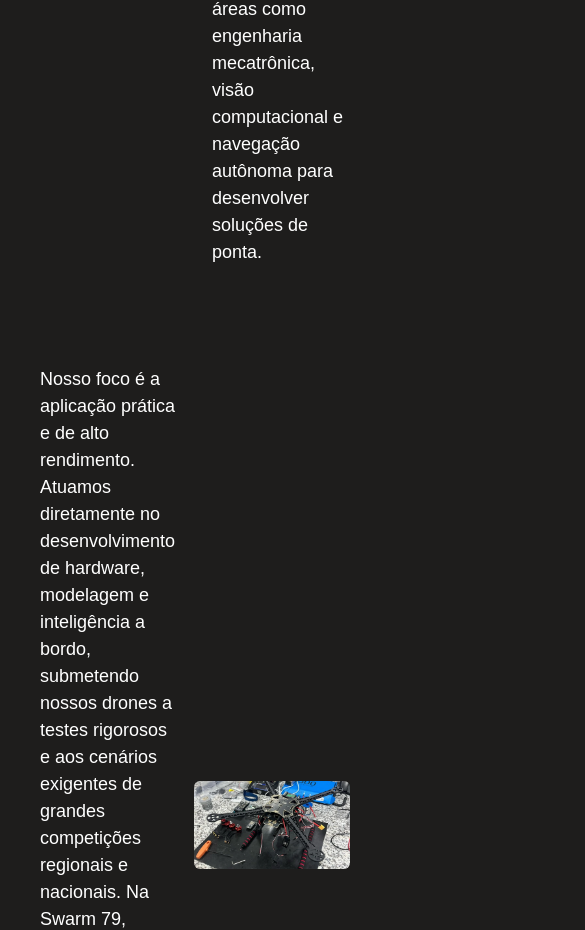
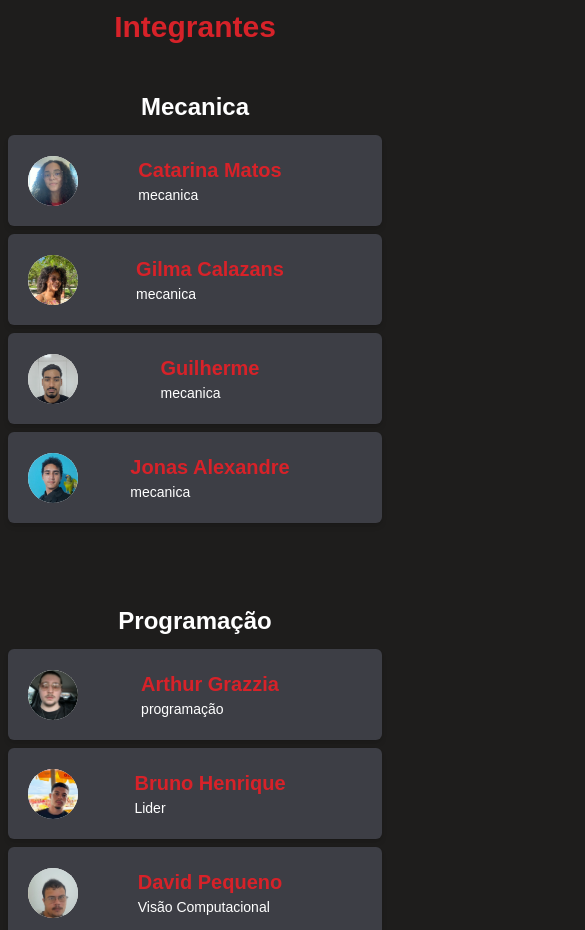
Before and after one commit to david-p-marinho/swarm, a Next.js app: page /sobre in a window 390 px wide. Shown: the part 877-1807 px from the top of the page, 585 px wide, since content can reach past the window. Built offline with nearby package versions, Linux system fonts and the light colour scheme.

Commit message:
[visual]

```diff
--- a/app/sobre/components/memberList.tsx
+++ b/app/sobre/components/memberList.tsx
@@ -3,47 +3,17 @@ import { useState } from "react"
 import MemberCard from "./merberCard"
 
 interface props {
-    sub: number,
-    eletronica: Member[],
-    marketing: Member[],
-    mecanica: Member[],
-    ti: Member[],
-    gestao: Member[]
+    sub: string,
+    selectedData: Member[],
 }
 
-const MemberList = ({ sub, eletronica, marketing, mecanica, ti, gestao }: props) => {
-
-    var data = mecanica
-    var title = "mecanica"
-
-    switch (sub) {
-        case 0:
-            data = mecanica
-            title = "Mecanica"
-            break
-        case 1:
-            data = ti
-            title = "Programação"
-            break
-        case 2:
-            data = marketing
-            title = "Marketing"
-            break
-        case 3:
-            data = eletronica
-            title = "Eletronica"
-            break
-        case 4:
-            data = gestao
-            title = "Gestão"
-    }
-
+const MemberList = ({ sub, selectedData }: props) => {
     return (
-        <div className="mb-20">
-            <h2 className="text-center text-white text-[24px] font-bold mt-[40px] mb-[10px]">{title}</h2>
-            <div className="grid grid-cols-4 gap-x-4 gap-y-2">
+        <div className="mb-20 w-[100dvw]">
+            <h2 className="text-center text-white text-[24px] font-bold mt-[40px] mb-[10px]">{sub}</h2>
+            <div className="flex mx-2 flex-col md:grid md:grid-cols-4 gap-x-4 gap-y-2">
                 {
-                    data?.map((data, index) => (
+                    selectedData?.map((data, index) => (
                         <MemberCard key={index} name={data.name} img={data.img} position={data.position} links={data.links} />
                     ))
                 }
--- a/app/sobre/components/merberCard.tsx
+++ b/app/sobre/components/merberCard.tsx
@@ -5,24 +5,23 @@ import { RiUserLine } from "react-icons/ri"
 const MemberCard = ({ name, img, position, links }: Member) => {
 
     return (
-        <div className="w-[220px] h-[300px] bg-[#3D3E45] rounded-md flex flex-col items-center justify-center p-5 shadow-md">
-            <div className="w-[70px] h-[70px] bg-white rounded-full flex justify-center items-center">
+        <div className="bg-[#3D3E45] rounded-md flex justify-between items-center p-5 shadow-md md:w-[220px] md:h-[300px] md:flex-col md:justify-center">
+            <div className="w-[50px] h-[50px] md:w-[70px] md:h-[70px] bg-white rounded-full flex justify-center items-center">
                 {
                     img != "" ? (
-                        <Image className="w-[70px] h-[70px] object-cover rounded-full" src={img} alt="Foto da equipe" height={70} width={70} />
-                    ) :
-                        (
-                            <RiUserLine className="w-[60px] h-[60px] text-black" />
-                        )
+                        <Image className="w-[50px] h-[50px] md:w-[70px] md:h-[70px] object-cover rounded-full" src={img} alt="Foto da equipe" height={70} width={70} />
+                    ) : (
+                        <RiUserLine className="md:w-[60px] md:h-[60px] text-black" />
+                    )
                 }
             </div>
 
-            <div className="w-full my-15">
+            <div className="w-fit h-full md:w-full">
                 <p className="text-[#D72229] text-[20px] font-bold">{name}</p>
                 <p className="text-[14px]">{position}</p>
             </div>
 
-            <div className="flex w-full justify-start">
+            <div className="flex flex-col md:flex-row md:w-full justify-start">
                 {
                     links.map((item, index) => (
                         <a target="_blank" className="mr-5 group" key={index} href={item.link}>
--- a/app/sobre/components/subAreaBtn.tsx
+++ b/app/sobre/components/subAreaBtn.tsx
@@ -1,7 +1,7 @@
 import { RiUserLine } from "react-icons/ri"
 
 interface props {
-    setArea: (val: number) => void
+    setArea: (val: string) => void
     isSelect: boolean
     title: string
     img: string
@@ -10,7 +10,7 @@ interface props {
 
 const SubAreaBtn = ({setArea, isSelect, title, img, index} : props) => {
     return(
-        <button className={`rounded-full w-[150px] h-[55px] flex items-center justify-center cursor-pointer px-5 ${isSelect ? 'bg-[#D72229] text-white': 'border border-[#D72229] text-[#D72229]'}`} onClick={() => setArea(index)}>
+        <button className={`rounded-full w-[150px] h-[55px] flex items-center justify-center cursor-pointer px-5 ${isSelect ? 'bg-[#D72229] text-white': 'border border-[#D72229] text-[#D72229]'}`} onClick={() => setArea(title)}>
             {/* @ts-ignore */}
                 <ion-icon name={img} className="w-[20px] h-[20px] mr-[10px]"></ion-icon>
             <p className="text-[14px] font-bold">{title}</p>
--- a/app/sobre/components/teamMembers.tsx
+++ b/app/sobre/components/teamMembers.tsx
@@ -8,25 +8,31 @@ import { Member } from "@/types/member"
 
 interface props {
     areas: SubArea[],
-    eletronica: Member[],
-    marketing: Member[],
-    mecanica: Member[],
-    ti: Member[],
-    gestao: Member[]
+    memberData: Record<string, Member[]>
 }
 
-const TeamMembers = ({ areas, eletronica, marketing, mecanica, ti, gestao }: props) => {
-    const [subArea, setSubArea] = useState(0)
+const TeamMembers = ({ areas, memberData }: props) => {
+    const [subArea, setSubArea] = useState('Mecanica')
 
     return (
         <div>
-            <div className="flex justify-center gap-4">
+            <div className="hidden md:block">
+                <div className="flex justify-center gap-4">
+                    {
+                        areas.map((sub, index) => (<SubAreaBtn key={index} setArea={setSubArea} isSelect={subArea == sub.title} title={sub.title} img={sub.icon} index={index} />))
+                    }
+                </div>
+
+                <MemberList sub={subArea} selectedData={memberData[subArea]} />
+            </div>
+
+            <div className="md:hidden">
                 {
-                    areas.map((sub, index) => (<SubAreaBtn key={index} setArea={setSubArea} isSelect={subArea == index} title={sub.title} img={sub.icon} index={index} />))
+                    areas.map((sub, index) => (
+                        <MemberList key={index} sub={sub.title} selectedData={memberData[sub.title]}/>
+                    ))
                 }
             </div>
-
-            <MemberList sub={subArea} eletronica={eletronica} marketing={marketing} mecanica={mecanica} ti={ti} gestao={gestao} />
         </div>
     )
 }
--- a/app/sobre/page.tsx
+++ b/app/sobre/page.tsx
@@ -5,7 +5,14 @@ import { GetSubs } from "@/utils/getSub";
 import { GetMembers } from "@/utils/getMembers";
 
 const areas = await GetSubs()
-const [eletronica, marketing, mecanica, ti, gestao] = await GetMembers()
+
+const mecanica = await GetMembers("Mecanica")
+const eletronica = await GetMembers("Eletronica")
+const ti = await GetMembers("Programação")
+const marketing = await GetMembers("Marketing")
+const gestao = await GetMembers("Gestao")
+
+const memberData = {Mecanica: mecanica, Eletronica: eletronica, Programação: ti, Marketing: marketing, Gestao: gestao}
 
 export default function About() {
     return (
@@ -14,13 +21,13 @@ export default function About() {
             <main className="flex flex-col items-center mt-15 mx-10">
                 <h1 className="text-[#D72229] text-[30px] font-bold py-10 mb-10">Sobre nos</h1>
 
-                <div className="flex justify-center gap-4 w-full items-center mb-[100px]">
-                    <Image className="aspect-video w-[40dvw] h-fit object-cover rounded-md" src={'/swarmImg4.webp'} alt="Foto da equipe" height={422} width={456}  />
+                <div className="flex flex-col md:flex-row justify-center gap-4 w-full items-center mb-[100px]">
+                    <Image className="aspect-video w-[100dvw] md:w-[40dvw] h-fit object-cover rounded-md" src={'/swarmImg4.webp'} alt="Foto da equipe" height={422} width={456}  />
 
-                    <p className="w-[40dvw] text-[18px]">A Swarm 79 é um grupo de pesquisa e competição focado em robótica e sistemas aéreos não tripulados. Nascido no ecossistema universitário, o projeto une teoria e prática na construção, programação e otimização de drones autônomos. Nossa equipe é movida pela curiosidade científica e pelo desafio técnico, explorando áreas como engenharia mecatrônica, visão computacional e navegação autônoma para desenvolver soluções de ponta.</p>
+                    <p className="w-full md:w-[40dvw] text-[18px]">A Swarm 79 é um grupo de pesquisa e competição focado em robótica e sistemas aéreos não tripulados. Nascido no ecossistema universitário, o projeto une teoria e prática na construção, programação e otimização de drones autônomos. Nossa equipe é movida pela curiosidade científica e pelo desafio técnico, explorando áreas como engenharia mecatrônica, visão computacional e navegação autônoma para desenvolver soluções de ponta.</p>
                 </div>
 
-                <div className="flex justify-center gap-4 w-full items-center mb-35">
+                <div className="hidden md:flex justify-center gap-4 w-full items-center mb-35">
                     <p className="w-[40dvw] text-[18px]">Nosso foco é a aplicação prática e de alto rendimento. Atuamos diretamente no desenvolvimento de hardware, modelagem e inteligência a bordo, submetendo nossos drones a testes rigorosos e aos cenários exigentes de grandes competições regionais e nacionais. Na Swarm 79, combinamos pesquisa científica aplicada e trabalho em equipe para superar limites técnicos, validar hipóteses em voo real e elevar o nível da robótica aérea no Brasil.</p>
 
                     <Image className="aspect-video w-[40dvw] h-fit object-cover rounded-md" src={'/swarmImg7.webp'} alt="Foto da equipe" height={422} width={456}  />
@@ -29,7 +36,7 @@ export default function About() {
                 <div>
                     <h2 className="text-[#D72229] text-[30px] font-bold my-[15px]  text-center">Integrantes</h2>
 
-                    <TeamMembers areas={areas} eletronica={eletronica} marketing={marketing} mecanica={mecanica} ti={ti} gestao={gestao}/>
+                    <TeamMembers areas={areas} memberData={memberData} />
                 </div>
             </main>
 
--- a/data/subCardData.json
+++ b/data/subCardData.json
@@ -1,7 +1,7 @@
 [
     {
         "icon": "settings",
-        "title": "mecanica",
+        "title": "Mecanica",
         "desc": "responsável pela modelagem, otimização física da estrutura do drone, cálculo e simulação de propulsão. desenvolvemos melhorias estruturais e de desempenho, aplicando análises, testes e engenharia para tornar cada projeto mais eficiente, estável e confiável."
     },
     {
--- a/utils/getMembers.ts
+++ b/utils/getMembers.ts
@@ -2,28 +2,34 @@ import { promises as fs } from "fs";
 import path from "path";
 import { Member } from "@/types/member";
 
-export const GetMembers = async(): Promise<[Member[], Member[], Member[], Member[], Member[]]> => {
+export const GetMembers = async(target:string): Promise<Member[]> => {
     const dir = path.join(process.cwd(), 'data', 'members')
+    let filePath = ''
 
-    const eletronicaPath = path.join(dir, 'eletronica.json')
-    const marketingPath = path.join(dir, 'marketing.json')
-    const mecanicaPath = path.join(dir, 'mecanica.json')
-    const tiPath = path.join(dir, 'ti.json')
-    const gestaoPath = path.join(dir, 'gestao.json')
+    switch(target) {
+        case 'Mecanica':
+            filePath = path.join(dir, 'mecanica.json')
+        break
 
-    const [eletronicaFile, marketingFile, mecanicaFile, tiFile, gestaoFile] = await Promise.all([
-        fs.readFile(eletronicaPath, 'utf-8'),
-        fs.readFile(marketingPath, 'utf-8'),
-        fs.readFile(mecanicaPath, 'utf-8'),
-        fs.readFile(tiPath, 'utf-8'),
-        fs.readFile(gestaoPath, 'utf-8')
-    ])
+        case 'Programação':
+            filePath = path.join(dir, 'ti.json')
+        break
 
-    const eletronica = JSON.parse(eletronicaFile) as Member[]
-    const marketing = JSON.parse(marketingFile) as Member[]
-    const mecanica = JSON.parse(mecanicaFile) as Member[]
-    const ti = JSON.parse(tiFile) as Member[]
-    const gestao = JSON.parse(gestaoFile) as Member[]
+        case 'Marketing':
+            filePath = path.join(dir, 'marketing.json')
+        break
 
-    return [eletronica, marketing, mecanica, ti, gestao]
+        case 'Eletronica':
+            filePath = path.join(dir, 'eletronica.json')
+        break
+
+        case 'Gestao':
+            filePath = path.join(dir, 'gestao.json')
+        break
+    }
+
+    const jsonFile = await fs.readFile(filePath, 'utf-8');
+    const data = JSON.parse(jsonFile) as Member[]
+
+    return data
 }
```
